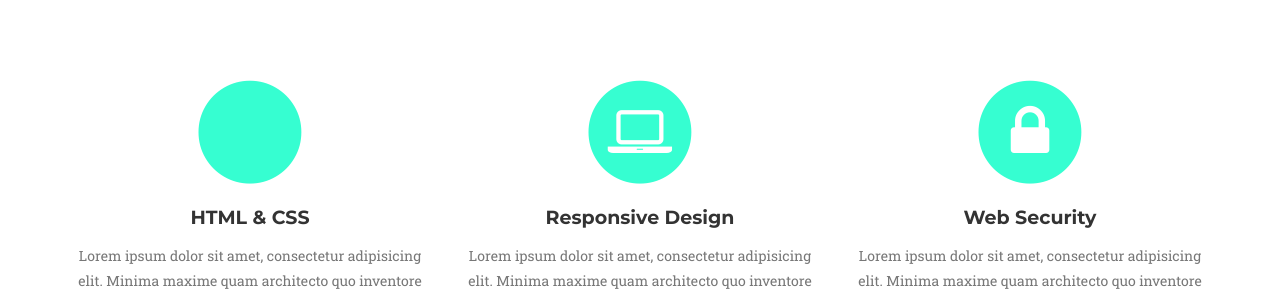
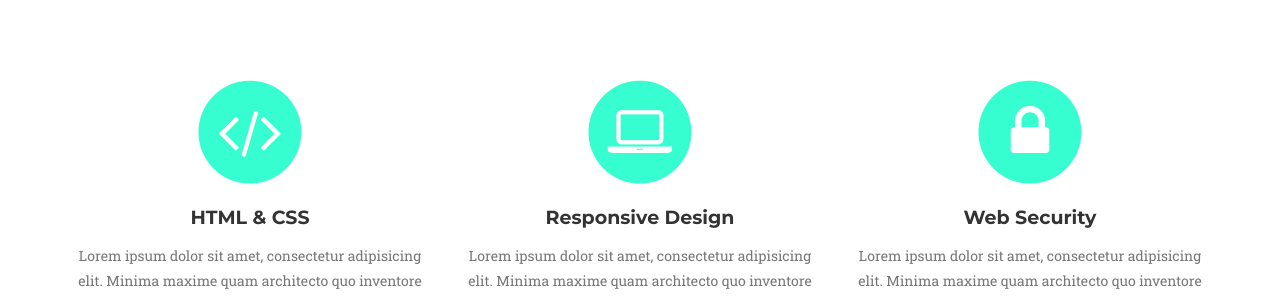
Before and after one commit to jenhardin/jenhardin.github.io, a Jekyll site: the page built from index.html, in a window 1280 px wide and 900 px high, scrolled down 842 px. Shown: the part 150-447 px from the top of the window. Built offline with Jekyll 4.4.1, drawn with Linux system fonts in a browser that asks for light colours; some web fonts are replaced.

Commit message:
Update services.html

```diff
--- a/_includes/services.html
+++ b/_includes/services.html
@@ -11,7 +11,7 @@
                 <div class="col-md-4">
                     <span class="fa-stack fa-4x">
                         <i class="fa fa-circle fa-stack-2x text-primary"></i>
-                        <i class="fa fa-file-code fa-stack-1x fa-inverse"></i>
+                        <i class="fa fa-code fa-stack-1x fa-inverse"></i>
                     </span>
                     <h4 class="service-heading">HTML & CSS</h4>
                     <p class="text-muted">Lorem ipsum dolor sit amet, consectetur adipisicing elit. Minima maxime quam architecto quo inventore harum ex magni, dicta impedit.</p>
```
